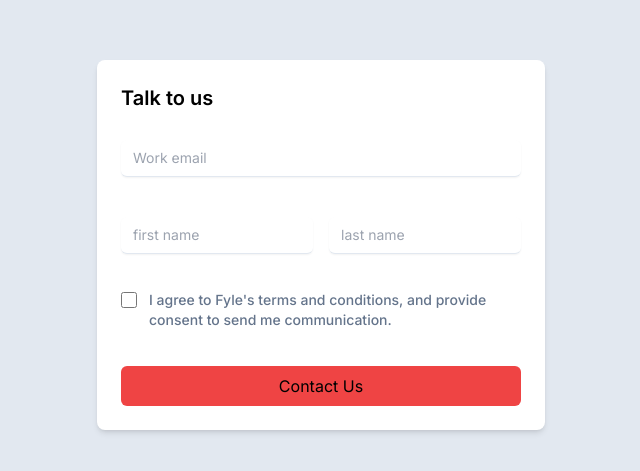
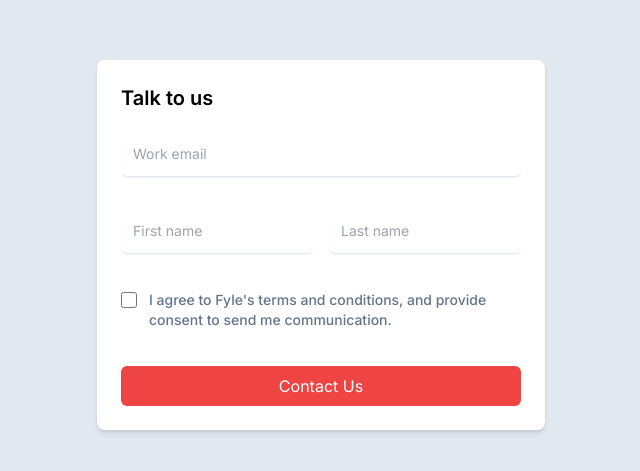
Before and after one commit to amanpalap/Buyer, a Next.js app: page /form in a window 1280 px wide. Shown: the part 155-626 px from the top of the page, without its empty margins (319-959 px from the left). Built offline with nearby package versions, Linux system fonts and the light colour scheme.

Commit message:
update 7 files

```diff
--- a/package.json
+++ b/package.json
@@ -15,6 +15,7 @@
     "embla-carousel-react": "^8.1.6",
     "lucide-react": "^0.407.0",
     "next": "14.2.5",
+    "next-auth": "^4.24.7",
     "react": "^18",
     "react-dom": "^18",
     "tailwind-merge": "^2.4.0",
--- a/src/app/form/page.tsx
+++ b/src/app/form/page.tsx
@@ -1,60 +1,105 @@
-import React from 'react'
-import Link from 'next/link'
+'use client';
+import React, { useState } from 'react';
 
 export default function HomePage() {
+    const [email, setEmail] = useState('');
+    const [firstName, setFirstName] = useState('');
+    const [lastName, setLastName] = useState('');
+
+    const handleInputChange = (e: React.ChangeEvent<HTMLInputElement>, setter: { (value: React.SetStateAction<string>): void; (value: React.SetStateAction<string>): void; (value: React.SetStateAction<string>): void; (arg0: any): void; }) => {
+        setter(e.target.value);
+    };
+
     return (
-        <div className='w-full flex flex-wrap justify-center items-center min-h-screen bg-slate-200 text-black'>
-            <div className="max-w-md bg-white mx-auto bg-card p-6 rounded-lg shadow-md">
+        <div className="w-full flex flex-wrap justify-center items-center min-h-screen bg-slate-200 text-black">
+            <div className="max-w-md bg-white mx-auto p-6 rounded-lg shadow-md">
                 <h2 className="text-xl font-semibold mb-6">Talk to us</h2>
-                <form className='gap-y-5 grid' action="https://getform.io/f/bvrerrwb" method="POST">
-                    <div className="mb-4">
+                <form className="gap-y-5 grid" action="https://getform.io/f/bvrerrwb" method="POST">
+                    <div className="relative mb-4">
                         <input
                             type="email"
                             id="email"
                             name="email"
-                            placeholder='Work email'
-                            className="mt-1 block w-full px-3 py-2 border-b rounded-md shadow-sm sm:text-sm"
+                            value={email}
+                            onChange={(e) => handleInputChange(e, setEmail)}
+                            className="mt-1 w-full px-3 py-2 border-b rounded-md shadow-sm sm:text-sm focus:outline-none focus:border-primary"
                             required
                         />
+                        <label
+                            htmlFor="email"
+                            className={`absolute left-3 top-2 transition-all ${
+                                email ? '-translate-y-6 text-xs text-gray-500' : 'transform-none text-sm text-gray-400'
+                            }`}
+                        >
+                            Work email
+                        </label>
                     </div>
                     <div className="flex space-x-4 mb-4">
-                        <div className="w-1/2">
+                        <div className="relative w-1/2">
                             <input
                                 type="text"
                                 id="first-name"
                                 name="first-name"
-                                placeholder='first name'
-                                className="mt-1 block w-full px-3 py-2 border-b rounded-md shadow-sm sm:text-sm"
+                                value={firstName}
+                                onChange={(e) => handleInputChange(e, setFirstName)}
+                                className="mt-1 w-full px-3 py-2 border-b rounded-md shadow-sm sm:text-sm focus:outline-none focus:border-primary"
                                 required
                             />
+                            <label
+                                htmlFor="first-name"
+                                className={`absolute left-3 top-2 transition-all ${
+                                    firstName ? '-translate-y-6 text-xs text-gray-500' : 'transform-none text-sm text-gray-400'
+                                }`}
+                            >
+                                First name
+                            </label>
                         </div>
-                        <div className="w-1/2">
-
+                        <div className="relative w-1/2">
                             <input
                                 type="text"
                                 id="last-name"
                                 name="last-name"
-                                placeholder='last name'
-                                className="mt-1 block w-full px-3 py-2 border-b rounded-md shadow-sm sm:text-sm"
+                                value={lastName}
+                                onChange={(e) => handleInputChange(e, setLastName)}
+                                className="mt-1 w-full px-3 py-2 border-b rounded-md shadow-sm sm:text-sm focus:outline-none focus:border-primary"
                                 required
                             />
+                            <label
+                                htmlFor="last-name"
+                                className={`absolute left-3 top-2 transition-all ${
+                                    lastName ? '-translate-y-6 text-xs text-gray-500' : 'transform-none text-sm text-gray-400'
+                                }`}
+                            >
+                                Last name
+                            </label>
                         </div>
                     </div>
                     <div className="flex items-start mb-4">
                         <div className="flex items-center h-5">
-                            <input id="terms" name="terms" type="checkbox" className="focus:ring-primary h-4 w-4 text-primary border-input rounded" required />
+                            <input
+                                id="terms"
+                                name="terms"
+                                type="checkbox"
+                                className="focus:ring-primary h-4 w-4 text-primary border-input rounded"
+                                required
+                            />
                         </div>
                         <div className="ml-3 text-sm">
-                            <label htmlFor="terms" className="font-medium text-muted-foreground">I agree to Fyle's terms and conditions, and provide consent to send me communication.</label>
+                            <label htmlFor="terms" className="font-medium text-muted-foreground">
+                                I agree to Fyle's terms and conditions, and provide consent to send me communication.
+                            </label>
                         </div>
                     </div>
                     <div>
-                        <button type="submit" className="w-full bg-red-500 py-2 px-4 rounded-md hover:text-white">
+                        <button
+                            type="submit"
+                            className="w-full bg-red-500 text-white py-2 px-4 rounded-md hover:bg-red-600"
+                        >
                             Contact Us
                         </button>
                     </div>
                 </form>
             </div>
         </div>
-    )
+    );
 }
--- a/src/app/globals.css
+++ b/src/app/globals.css
@@ -1,6 +1,7 @@
 @tailwind base;
   @tailwind components;
   @tailwind utilities;
+
 
   @layer base {
     :root {
--- a/src/components/projects.tsx
+++ b/src/components/projects.tsx
@@ -11,8 +11,8 @@ export default function ProjectsPage() {
     };
 
     return (
-        <div className="flex flex-wrap items-center min-h-screen py-10 px-28">
-            <p className="text-red-500 w-full text-center mt-10 font-semibold uppercase">Our Project</p>
+        <div className="flex flex-wrap items-center min-h-screen py-14 px-28">
+            <p className="text-red-500 w-full text-xl text-center font-semibold uppercase">Our Project</p>
             <h2 className="text-4xl w-full font-bold text-center ">Why We Are Best</h2>
             <div className="flex flex-wrap w-full gap-x-4 h-max md:flex-row items-center md:items-start">
                 <div className='w-3/5 h-max'>
--- a/src/components/services.tsx
+++ b/src/components/services.tsx
@@ -22,10 +22,10 @@ export default function ServicesPage() {
     ];
 
     return (
-        <div className="grid items-center px-20 border-2 justify-center min-h-screen w-full">
+        <div className="grid items-center px-28 py-14 justify-center min-h-screen w-full">
             <div className="w-full flex flex-wrap justify-center">
-                <div className="text-start w-full lg:w-3/4">
-                    <h2 className="text-red-500 text-lg mb-10 font-semibold">WHAT WE DO</h2>
+                <div className="text-start w-full">
+                    <h2 className="text-red-500 text-lg mb-10 font-semibold ml-4" >WHAT WE DO</h2>
                     <div className="grid grid-cols-1 lg:grid-cols-2 gap-4 items-center p-4">
                         <h1 className="text-4xl font-bold">SERVICES PROVIDE FOR YOU</h1>
                         <p className="text-muted-foreground mt-4">
```
Also changed, not shown: src/components/products.tsx (+27 -26 lines), 1 other file (tests, documents, lock files or other folders).
